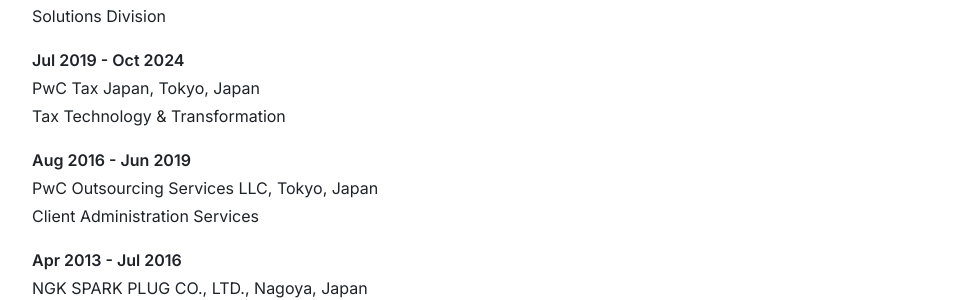
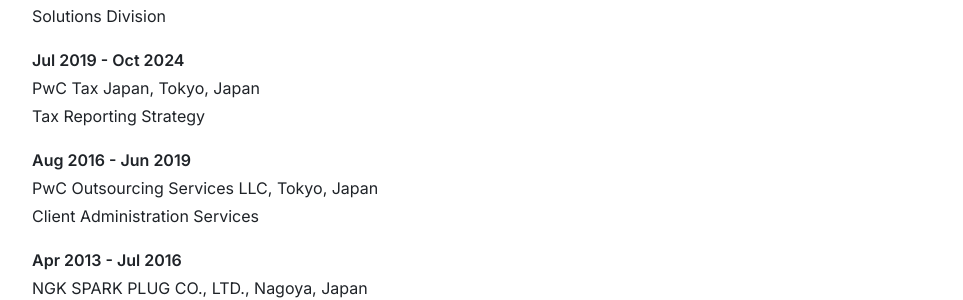
Before and after one commit to nonotoy/nonotoy.github.io, a Jekyll site: the page built from index.md, in a window 1280 px wide and 900 px high, scrolled down 1118 px. Shown: the part 154-454 px from the top of the window, without its empty margins (158-1121 px from the left). Built offline with Jekyll 4.4.1, drawn with Linux system fonts in a browser that asks for light colours.

Commit message:
content: rename PwC Tax department to Tax Reporting Strategy
Claude-Session: https://claude.ai/code/session_01C76oaQB1ZdJb2EZ2g6JGdD

```diff
--- a/index.md
+++ b/index.md
@@ -43,7 +43,7 @@ Solutions Division
 
 **Jul 2019 - Oct 2024**
 PwC Tax Japan, Tokyo, Japan
-Tax Technology & Transformation
+Tax Reporting Strategy
 
 **Aug 2016 - Jun 2019**
 PwC Outsourcing Services LLC, Tokyo, Japan
```
